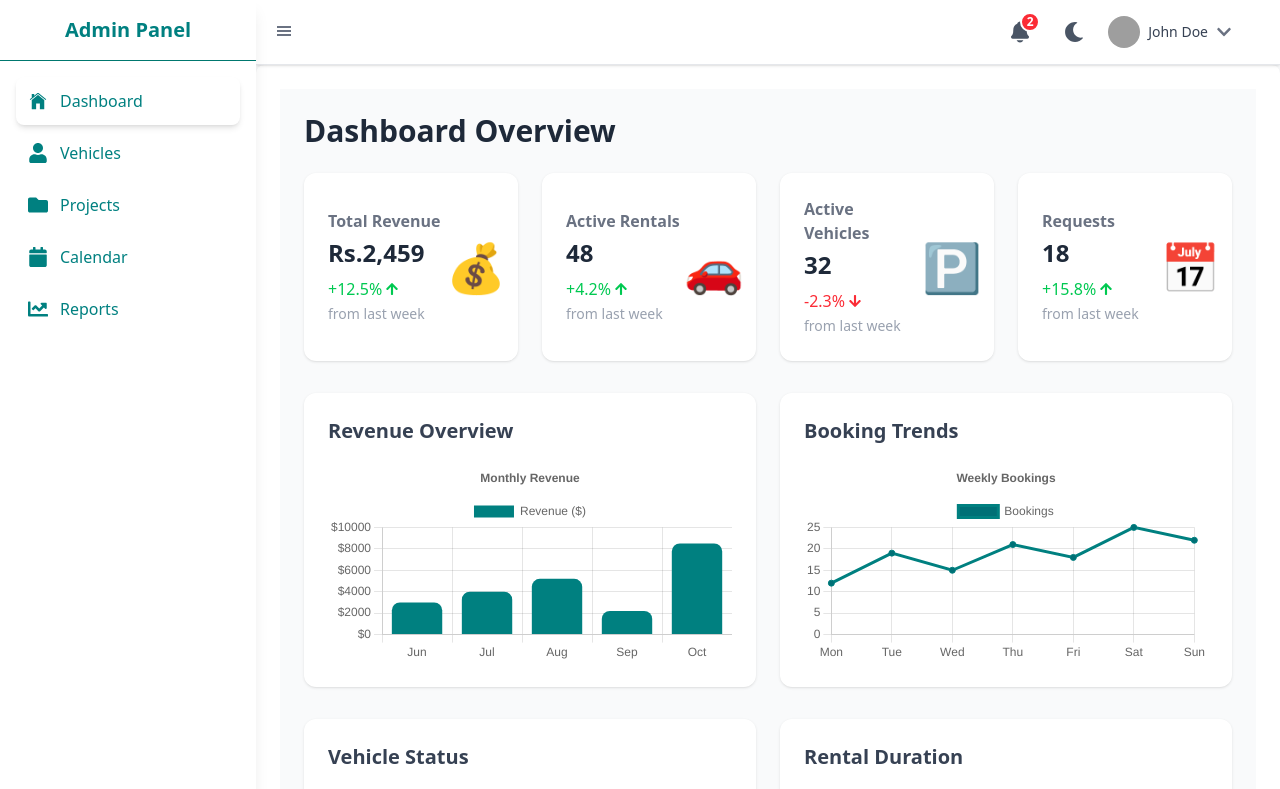
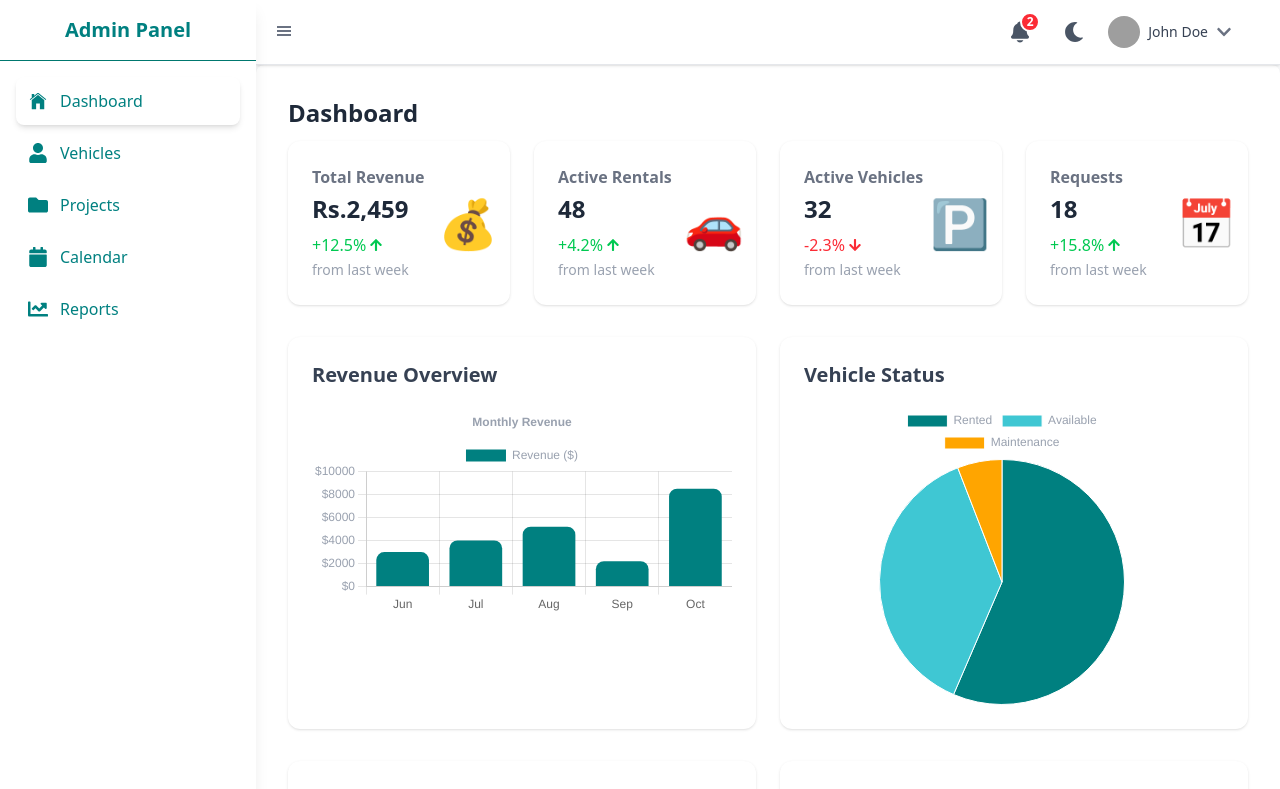
Before and after one commit to aneetan/Admin-Dashboard, a React (Vite) app in the folder Dashboard/: page /dashboard in a window 1280 px wide. Shown: the top 789 px of the page. Built offline with nearby package versions, Linux system fonts and the light colour scheme; grey boxes are pictures that could not be loaded.

Commit message:
fix dark mode for charts

```diff
--- a/Dashboard/src/components/Charts.ts
+++ b/Dashboard/src/components/Charts.tsx
@@ -37,10 +37,14 @@
     plugins: {
       legend: {
         position: 'top',
+        labels: {
+          color: "#99A1AF"
+        }
       },
       title: {
         display: true,
         text: 'Monthly Revenue',
+        color: "#99A1AF"
       },
     },
     scales: {
@@ -48,6 +52,7 @@
         beginAtZero: true,
         ticks: {
           callback: (value) => `$${value}`,
+          color: "#99A1AF"
         },
       },
     },
@@ -61,7 +66,7 @@
         data: [3000, 4000, 5200, 2200, 8500],
         backgroundColor: '#008080',
         borderRadius: 8,
-      },
+      }
     ],
   };
 
@@ -75,15 +80,22 @@
     plugins: {
       legend: {
         position: 'top',
+        labels: {
+          color: "#99A1AF"
+        }
       },
       title: {
         display: true,
         text: 'Weekly Bookings',
+        color:"#99a1af"
       },
     },
     scales: {
       y: {
         beginAtZero: true,
+        ticks: {
+          color: "#99A1AF"
+        },
       },
     },
   };
@@ -111,6 +123,9 @@
     plugins: {
       legend: {
         position: 'top',
+        labels: {
+          color: "#99A1AF"
+        }
       },
       tooltip: {
         callbacks: {
@@ -152,11 +167,17 @@
     plugins: {
       legend: {
         position: 'top',
+        labels: {
+          color: "#99A1AF"
+        }
       },
     },
     scales: {
       y: {
         beginAtZero: true,
+        ticks: {
+          color: "#99A1AF"
+        },
       },
     },
   };
--- a/Dashboard/src/pages/Dashboard.tsx
+++ b/Dashboard/src/pages/Dashboard.tsx
@@ -4,8 +4,8 @@
 
 const Dashboard = () => {
   return (
-    <div className="p-6 bg-gray-50 min-h-screen">
-      <h1 className="text-3xl font-bold text-gray-800 mb-6">Dashboard Overview</h1>
+    <div className="p-2 min-h-screen">
+      <h1 className="text-2xl font-bold text-gray-800 mb-3 dark:text-gray-50">Dashboard</h1>
 
       {/* Stats Cards */}
       <div className="grid grid-cols-1 md:grid-cols-2 lg:grid-cols-4 gap-6 mb-8">
@@ -41,30 +41,33 @@
 
       {/* Main Charts */}
       <div className="grid grid-cols-1 lg:grid-cols-2 gap-6 mb-8">
-        <div className="bg-white p-6 rounded-xl shadow-sm">
-          <h2 className="text-xl font-semibold text-gray-700 mb-4">Revenue Overview</h2>
+        <div className="bg-white dark:bg-gray-600 p-6 rounded-xl shadow-sm">
+          <h2 className="text-xl dark:text-gray-200 font-semibold text-gray-700 mb-4">Revenue Overview</h2>
           <RevenueChart />
         </div>
-        <div className="bg-white p-6 rounded-xl shadow-sm">
-          <h2 className="text-xl font-semibold text-gray-700 mb-4">Booking Trends</h2>
-          <BookingTrendsChart />
+        <div className="bg-white dark:bg-gray-600 p-6 items-center rounded-xl shadow-sm">
+          <h2 className="text-xl dark:text-gray-200 font-semibold text-gray-700 mb-4">Vehicle Status</h2>
+          <div className="h-[300px] w-full pl-12">
+                    <VehicleStatusChart />
         </div>
+        </div>
+
       </div>
 
       {/* Secondary Charts */}
       <div className="grid grid-cols-1 lg:grid-cols-2 gap-6 mb-8">
-        <div className="bg-white p-6 rounded-xl shadow-sm">
-          <h2 className="text-xl font-semibold text-gray-700 mb-4">Vehicle Status</h2>
-          <VehicleStatusChart />
+        <div className="bg-white dark:bg-gray-600 p-6 rounded-xl shadow-sm">
+          <h2 className="text-xl dark:text-gray-200 font-semibold text-gray-700 mb-4">Booking Trends</h2>
+          <BookingTrendsChart />
         </div>
-        <div className="bg-white p-6 rounded-xl shadow-sm">
-          <h2 className="text-xl font-semibold text-gray-700 mb-4">Rental Duration</h2>
+        <div className="bg-white dark:bg-gray-600 p-6 rounded-xl shadow-sm">
+          <h2 className="text-xl dark:text-gray-200 font-semibold text-gray-700 mb-4">Rental Duration</h2>
           <RentalDurationChart/>
         </div>
       </div>
 
       {/* Recent Bookings Table */}
-      <div className="bg-white p-6 rounded-xl shadow-sm">
+      <div className="bg-white dark:bg-gray-600 p-6 rounded-xl shadow-sm">
         <h2 className="text-xl font-semibold text-gray-700 mb-4">Recent Bookings</h2>
         <RecentBookings />
       </div>
```
